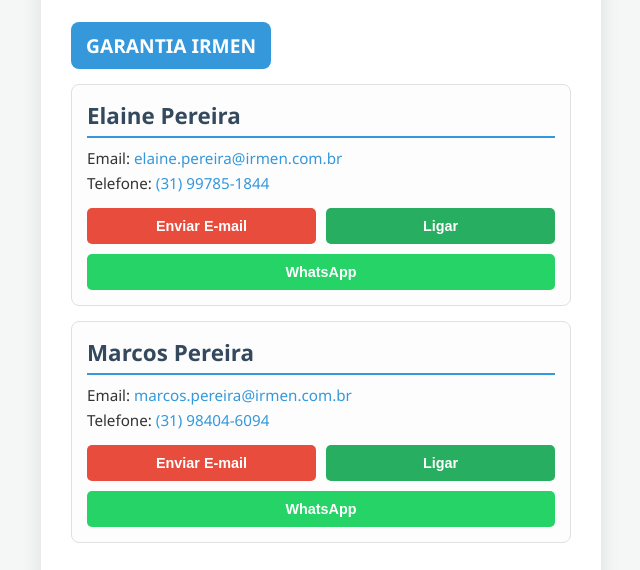
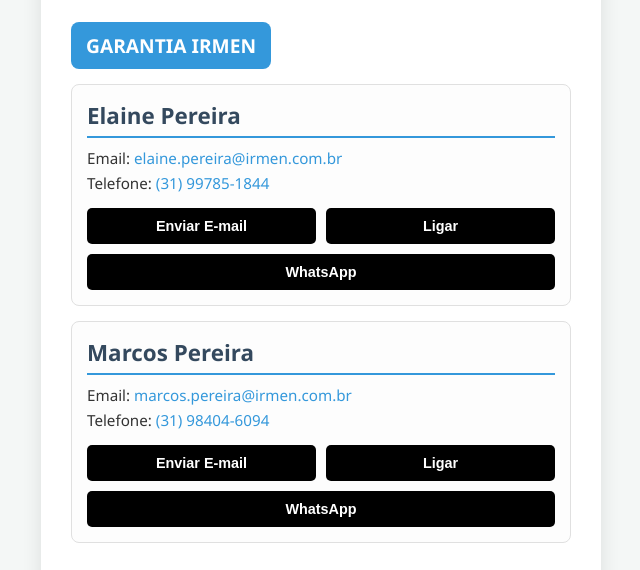
Before and after one commit to freitasmario86/cartilha_contatos-, a plain HTML site: page index.html in a window 1280 px wide. Shown: the part 146-716 px from the top of the page, without its empty margins (319-959 px from the left). Drawn offline with Linux system fonts and the light colour scheme.

Commit message:
Update index.html

```diff
--- a/index.html
+++ b/index.html
@@ -114,23 +114,23 @@
         }
 
         .buttons .email-btn {
-            background-color: #e74c3c;
+            background-color: #000000;
             color: white;
         }
         .buttons .email-btn:hover {
-            background-color: #c0392b;
+            background-color: #000000;
         }
 
         .buttons .tel-btn {
-            background-color: #27ae60;
+            background-color: #000000;
             color: white;
         }
         .buttons .tel-btn:hover {
-            background-color: #229954;
+            background-color: #000000;
         }
 
         .buttons .whatsapp-btn {
-            background-color: #25D366;
+            background-color:#000000;
             color: white;
         }
         .buttons .whatsapp-btn:hover {
```
